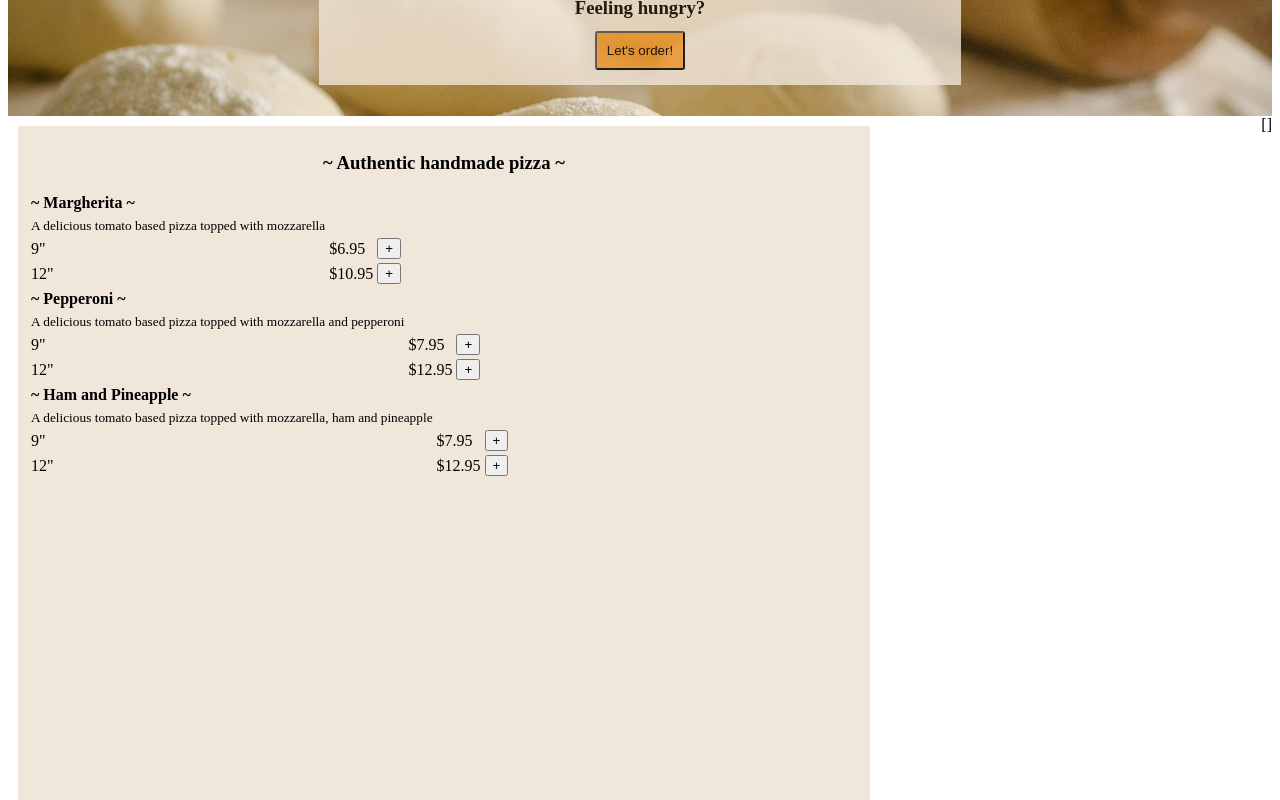
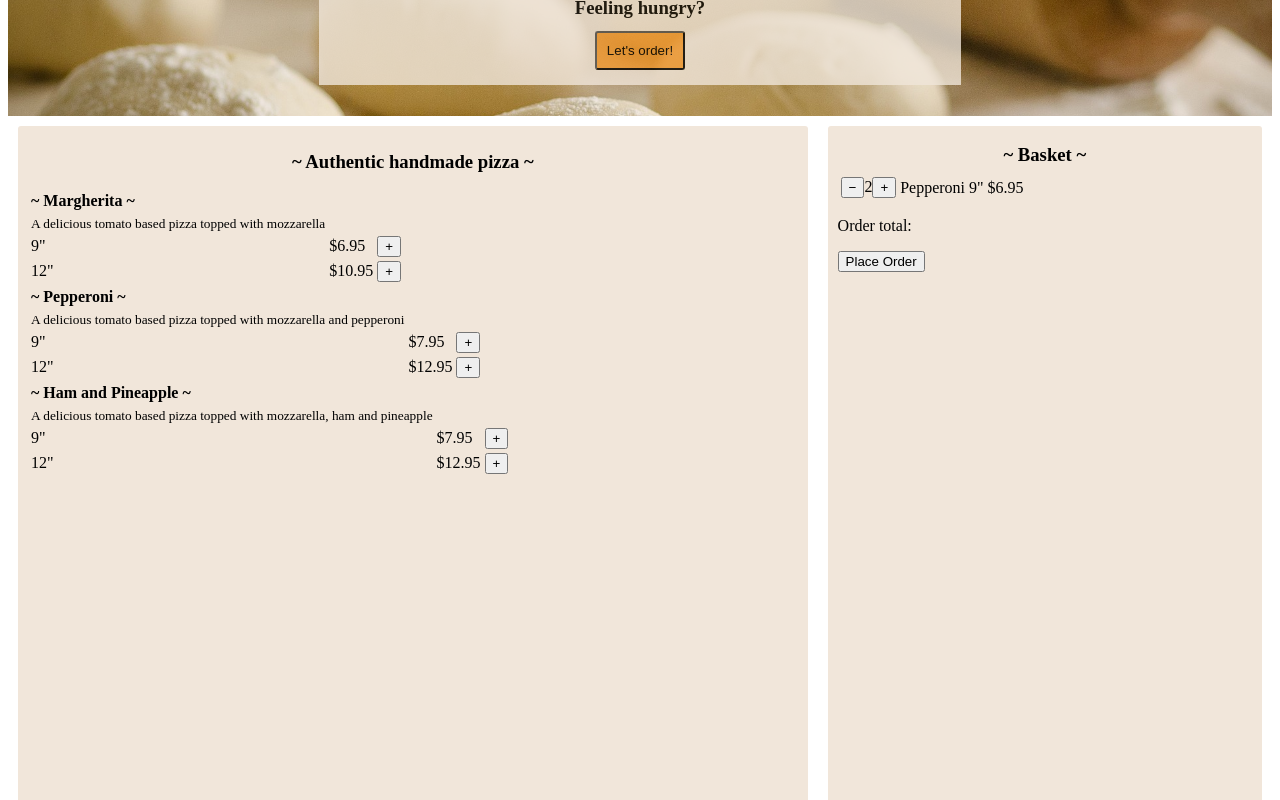
Before and after one commit to chrisdixon161/Pizza-Planet-V2-Stages, a Vue app: page / in a window 1280 px wide. Shown: the part 520-1320 px from the top of the page. Built offline with nearby package versions, Linux system fonts and the light colour scheme.

Commit message:
adding the shopping basket

```diff
--- a/src/components/Menu.vue
+++ b/src/components/Menu.vue
@@ -25,7 +25,25 @@
         </tbody>
       </table>
     </div>
-    {{ basket }}
+    <!-- shopping basket -->
+    <div class="basket">
+      <h3>~ Basket ~</h3>
+      <table>
+        <tbody>
+          <tr>
+            <td>
+              <button class="btn_green">&#8722;</button>
+              <span>2</span>
+              <button class="btn_green">&#43;</button>
+            </td>
+            <td>Pepperoni 9"</td>
+            <td>$6.95</td>
+          </tr>
+        </tbody>
+      </table>
+      <p>Order total:</p>
+      <button class="btn_green">Place Order</button>
+    </div>
   </div>
 </template>
 
@@ -112,7 +130,8 @@
   flex-direction: column;
 }
 
-.menu {
+.menu,
+.basket {
   background: #f1e6da;
   border-radius: 3px;
   height: 100vh;
@@ -129,5 +148,8 @@
   .menu {
     width: 65vw;
   }
+  .basket {
+    width: 35vw;
+  }
 }
 </style>
```
